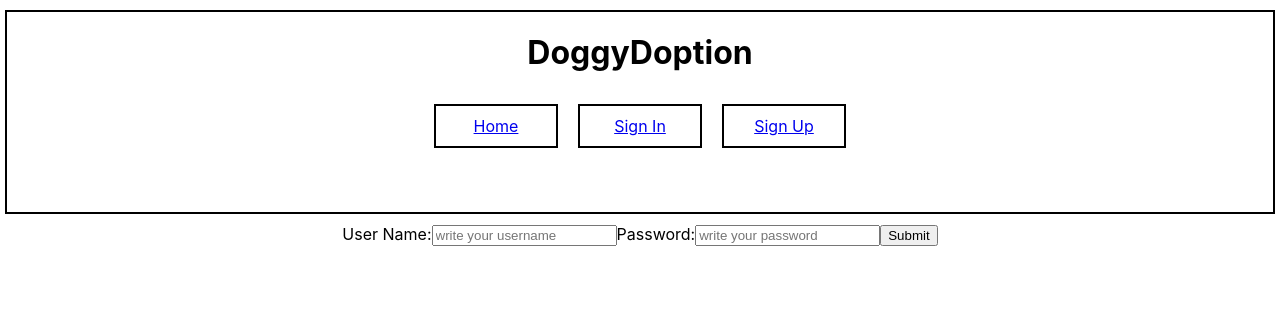
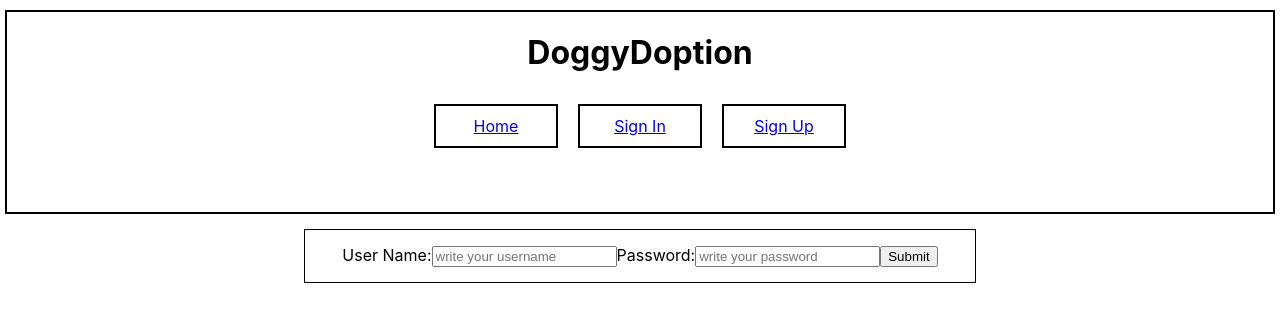
Before and after one commit to reneecruz/pet-adoption-app-frontend, a React (Create React App) app: page /signin in a window 1280 px wide. Shown: the top 322 px of the page. Built offline with nearby package versions, Linux system fonts and the light colour scheme.

Commit message:
Some more css added

```diff
--- a/src/App.css
+++ b/src/App.css
@@ -55,10 +55,18 @@
 }
 
 .dog-img{
-  margin: 10px;
+  margin: 0 auto;
   height: 60vh;
-  width: 90%;
-  border-radius: 15px;
+  width: 100%;
+  object-fit: cover;
+  border-radius: 15px 15px 0 0 ;
+
+
+}
+
+.dog-img-div{
+  overflow: hidden;
+
 }
 
 
@@ -85,4 +93,13 @@
 
 .dog-card-img{
   border-radius: 15px;
+  width: 70%;
+  height: auto;
 }
+
+.login-form{
+  border: 1px solid black;
+  width: 50%;
+  margin: 15px auto;
+  padding: 15px;
+}
--- a/src/components/PetItem.js
+++ b/src/components/PetItem.js
@@ -9,7 +9,9 @@ class PetItem extends Component {
   return(
    <div className="dog-item-container">
      <div className="dog-item" onClick={() => this.props.handleClick(this.props.pet)}>
-     <img className="dog-img" src={img} alt={name}/>
+        <div className="dog-img-div">
+         <img className="dog-img" src={img} alt={name}/>
+        </div>
      <h2>{name} </h2>
      <div className="clear"></div>
      </div>
--- a/src/components/SignIn.js
+++ b/src/components/SignIn.js
@@ -5,7 +5,7 @@ class SignIn extends React.Component {
     render (){
         return(
             <div>
-                <form>
+                <form className="login-form">
                     <label htmlFor="username">User Name:</label>
                     <input type="text" id='username'name="username" placeholder="write your username"/>
 
```
